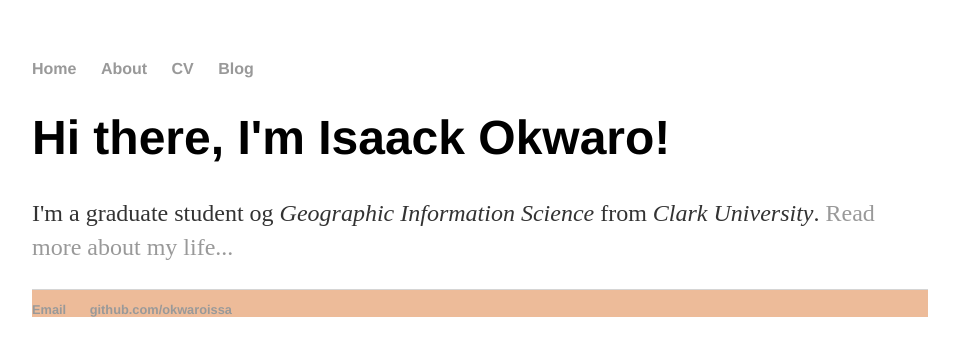
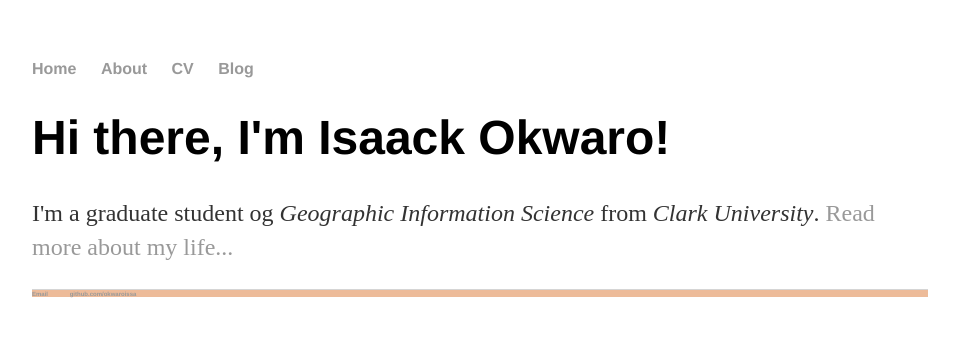
Before and after one commit to okwaroissa/okwaroissa.github.io, a Jekyll site: the page built from index.html, in a window 1280 px wide. Shown: the top 356 px of the page, without its empty margins (160-1119 px from the left). Built offline with Jekyll 4.4.1, drawn with Linux system fonts in a browser that asks for light colours.

Commit message:
Update main.css

```diff
--- a/css/main.css
+++ b/css/main.css
@@ -30,7 +30,7 @@ p {
 }
 footer {
     border-top: 1px solid #d5d5d5;
-    font-size: .8em;
+    font-size: .12em;
     background-color: #EDBB99;
 }
 
```
